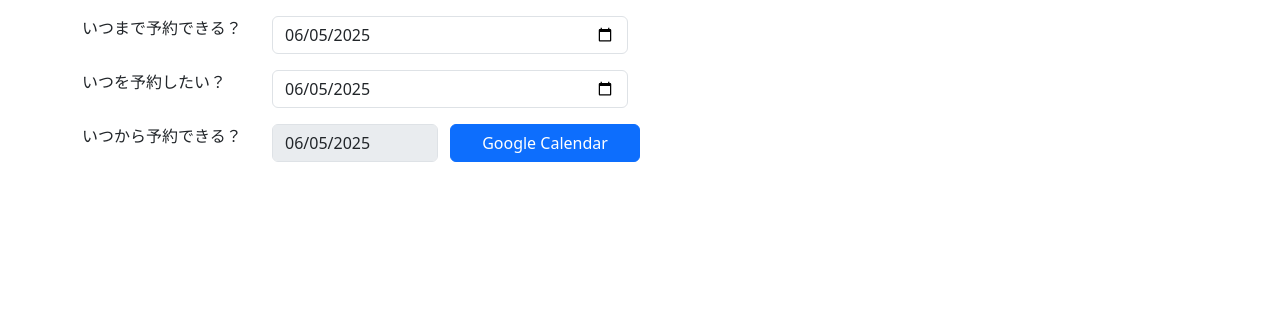
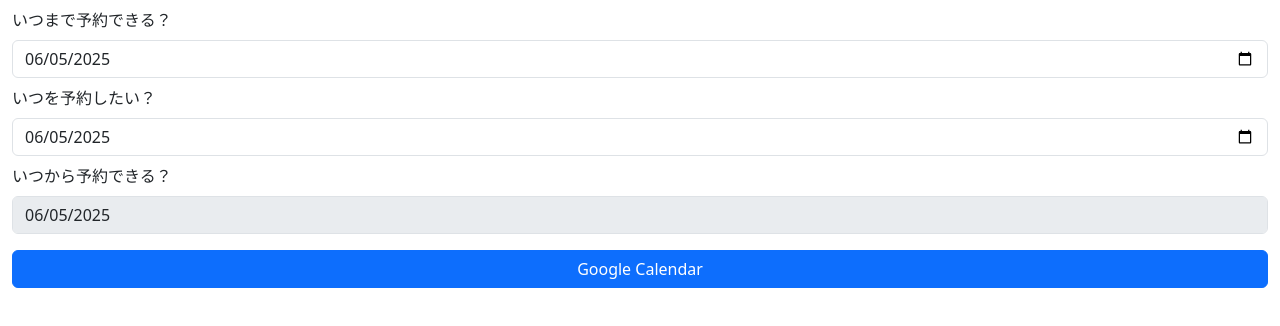
Before and after one commit to muneue-suwa/rescalc, a browser extension: page main.html in a window 1280 px wide. Drawn offline with Linux system fonts and the light colour scheme.

```diff
--- a/main.html
+++ b/main.html
@@ -1,8 +1,11 @@
 <!DOCTYPE html>
-<html>
+<html lang="ja">
 
 <head>
+  <meta charset="UTF-8">
+  <meta name="viewport" content="width=device-width, initial-scale=1.0">
   <title>Reservation Start Date Calculator</title>
+  <link rel="stylesheet" href="style.css">
   <link rel="stylesheet" href="bootstrap/bootstrap.min.css">
 </head>
 
@@ -10,28 +13,26 @@
   <!--
   <p>今日は何日？<div id="today-date"></div></p>
   -->
-  <div class="container">
-    <div class="row mt-3">
-      <label class="col-sm-2 form-label" for="avail-rsv-date">いつまで予約できる？</label>
-      <div class="col-sm-4">
+  <div class="container-fluid">
+    <div class="row">
+      <div class="col-12 mt-2">
+        <label class="form-label" for="avail-rsv-date">いつまで予約できる？</label>
         <input class="form-control" type="date" id="avail-rsv-date" />
       </div>
-    </div>
-
-    <div class="row mt-3">
-      <label class="col-sm-2 form-label" for="pref-rsv-date">いつを予約したい？</label>
-      <div class="col-sm-4">
+      <div class="col-12 mt-2">
+        <label class="form-label" for="pref-rsv-date">いつを予約したい？</label>
         <input class="form-control" type="date" id="pref-rsv-date" />
       </div>
-    </div>
 
-    <div class="row mt-3">
-      <label class="col-sm-2 form-label" for="rsv-start-date">いつから予約できる？</label>
-      <div class="col-sm-2">
+      <div class="col-12 mt-2">
+        <label class="form-label" for="rsv-start-date">いつから予約できる？</label>
         <input class="form-control" type="date" id="rsv-start-date" disabled />
       </div>
-      <a type="submit" class="btn btn-primary mb-3 col-sm-2" id="google-calendar-link" href="#" target="_blank"
-        rel="noopener noreferrer">Google Calendar</a>
+
+      <div class="col-12 mt-3 mb-3">
+        <a type="submit" class="btn btn-primary col-12" id="google-calendar-link" href="#" target="_blank"
+          rel="noopener noreferrer">Google Calendar</a>
+      </div>
     </div>
   </div>
 
--- /dev/null
+++ b/style.css
@@ -0,0 +1,4 @@
+body {
+  /* max-width: 800px; */
+  min-width: 200px;
+}
```
Also changed, not shown: calendar.png (added), manifest.json (added).
